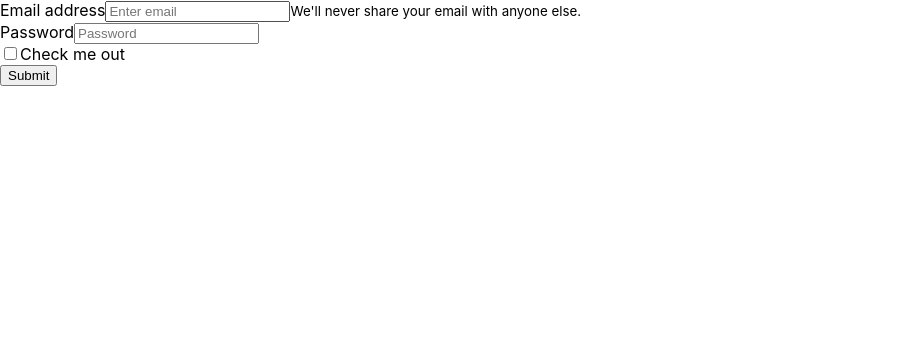
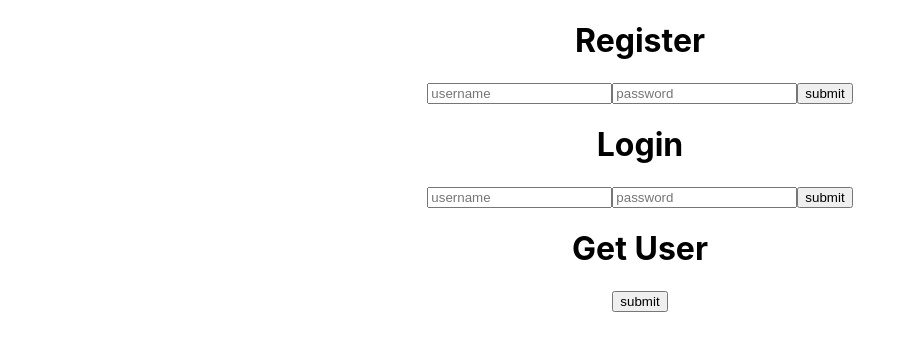
Before and after one commit to sawi4644/PoweRx, a React (Create React App) app in the folder client/: page / in a window 1280 px wide. Shown: the top 350 px of the page, without its empty margins (0-916 px from the left). Built offline with nearby package versions, Linux system fonts and the light colour scheme.

Commit message:
added server JS and authentication

```diff
--- a/client/src/App.js
+++ b/client/src/App.js
@@ -1,12 +1,48 @@
 import './App.css';
-import Login from '../src/components/Login/Login'
+import React, { useState } from 'react'
+// import Login from '../src/components/Login/Login'
 
 
 function App() {
+  const [registerUsername, setRegisterUsername] = useState('')
+  const [registerPassword, setRegisterPassword] = useState('')
+  const [loginUsername, setLoginUsername] = useState('')
+  const [loginPassword, setLoginPassword] = useState('')
+  const register = () => {};
+  const login = () => {};
+  const getUser = () => {};
+
   return (
-    <div>
-      <Login />
+
+    <div className='App'>
+      <div>
+        <h1>Register</h1>
+        <input placeholder='username' onChange={e => setRegisterUsername(e.target.value)}/>
+        <input placeholder='password' onChange={e => setRegisterPassword(e.target.value)}/>
+        <button onclick={register}>submit</button>
+      </div>
+
+      <div>
+        <h1>Login</h1>
+        <input placeholder='username' onChange={e => setLoginUsername(e.target.value)}/>
+        <input placeholder='password' onChange={e => setLoginPassword(e.target.value)}/>
+        <button onclick={login}>submit</button>
+      </div>
+
+      <div>
+        <h1>Get User</h1>
+        <button onclick={getUser}>submit</button>
+      </div>
+
+
+
     </div>
+
+
+
+
+
+
   );
 }
 
```
Also changed, not shown: package.json (+9 -2 lines), client/src/index.js (line endings or trailing spaces), 2 other files (tests, documents, lock files or other folders).
